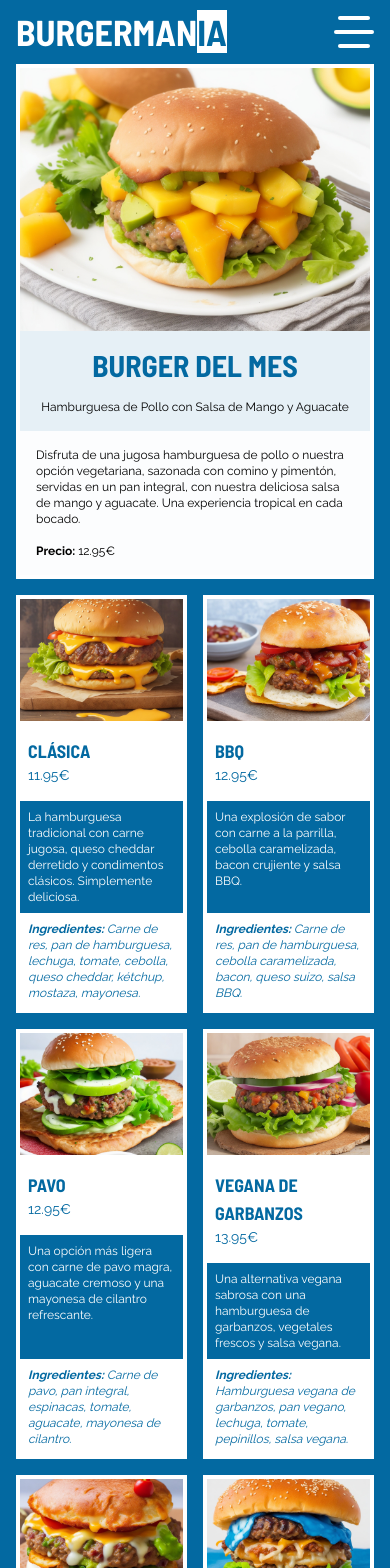
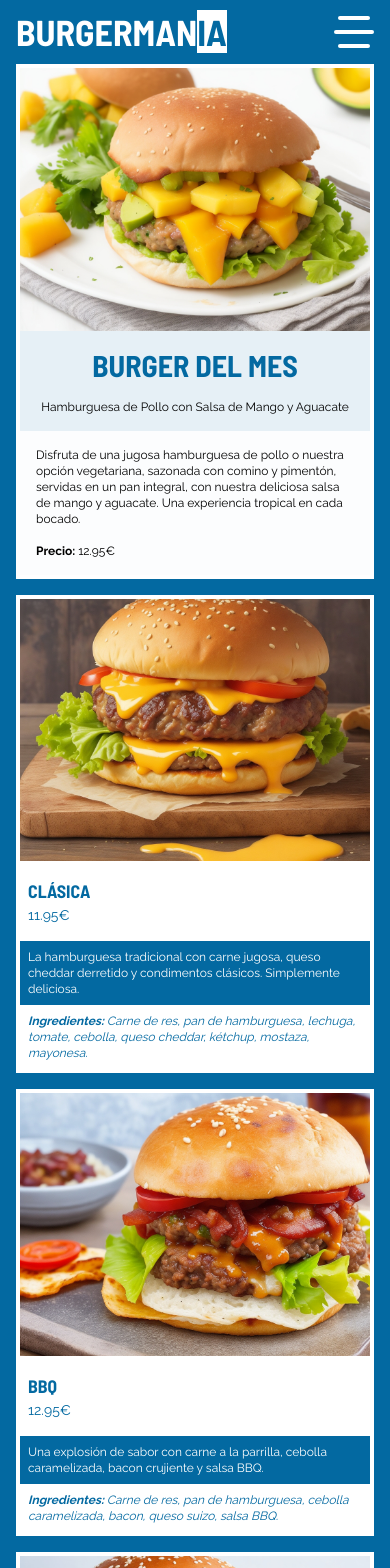
Before and after one commit to molul/burgermania_vue, a Vue app: page /carta in a window 390 px wide. Shown: the top 1568 px of the page. Built offline with nearby package versions, Linux system fonts and the light colour scheme.

Commit message:
Now the menu has 2 columns in tablet portrait

```diff
--- a/src/views/CartaView.vue
+++ b/src/views/CartaView.vue
@@ -36,7 +36,7 @@
 
 
 		</div>
-		<div class="grid grid-cols-2 md:grid-cols-3 gap-4 px-4 md:px-0 ">
+		<div class="grid grid-cols-1 md:grid-cols-2 lg:grid-cols-3 gap-4 px-4 md:px-0 ">
 			<div
 				class="flex flex-col border-4 border-white text-white  "
 				v-for="(burger, index) in burgers"
```
